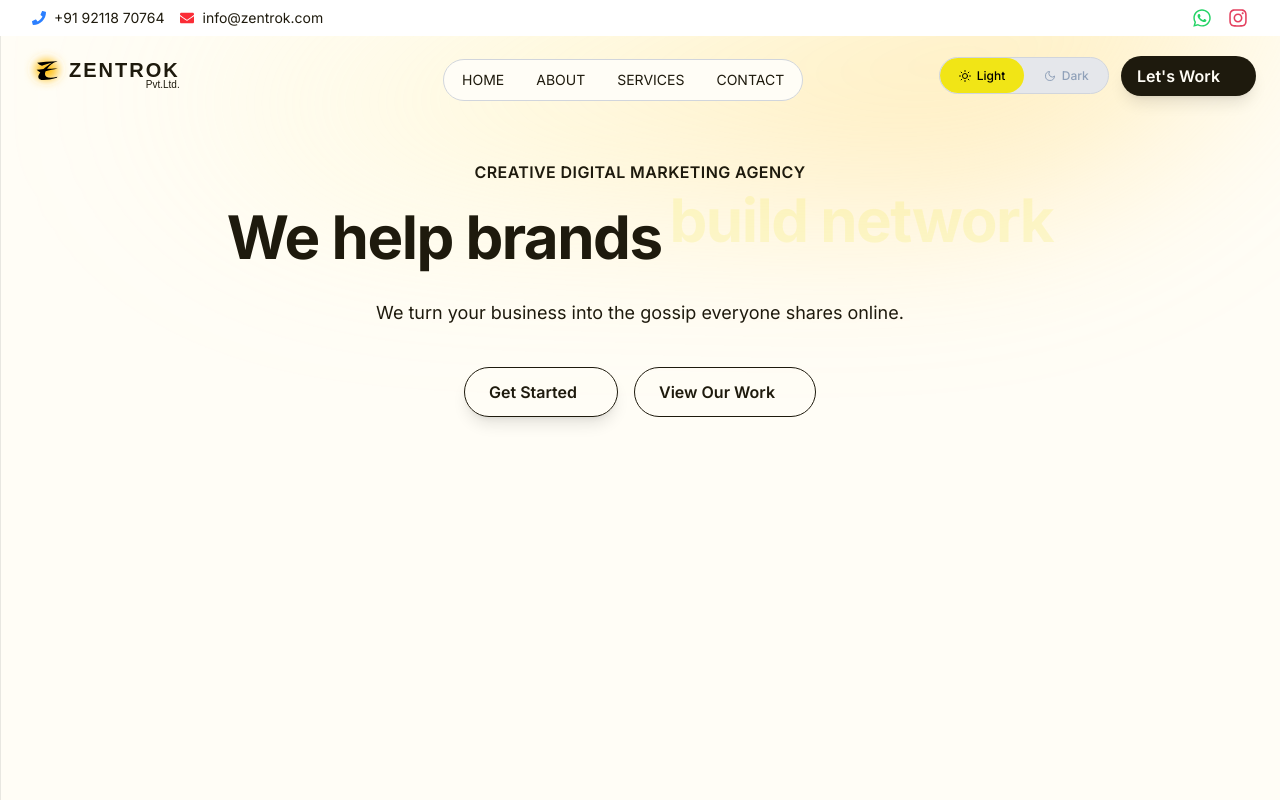
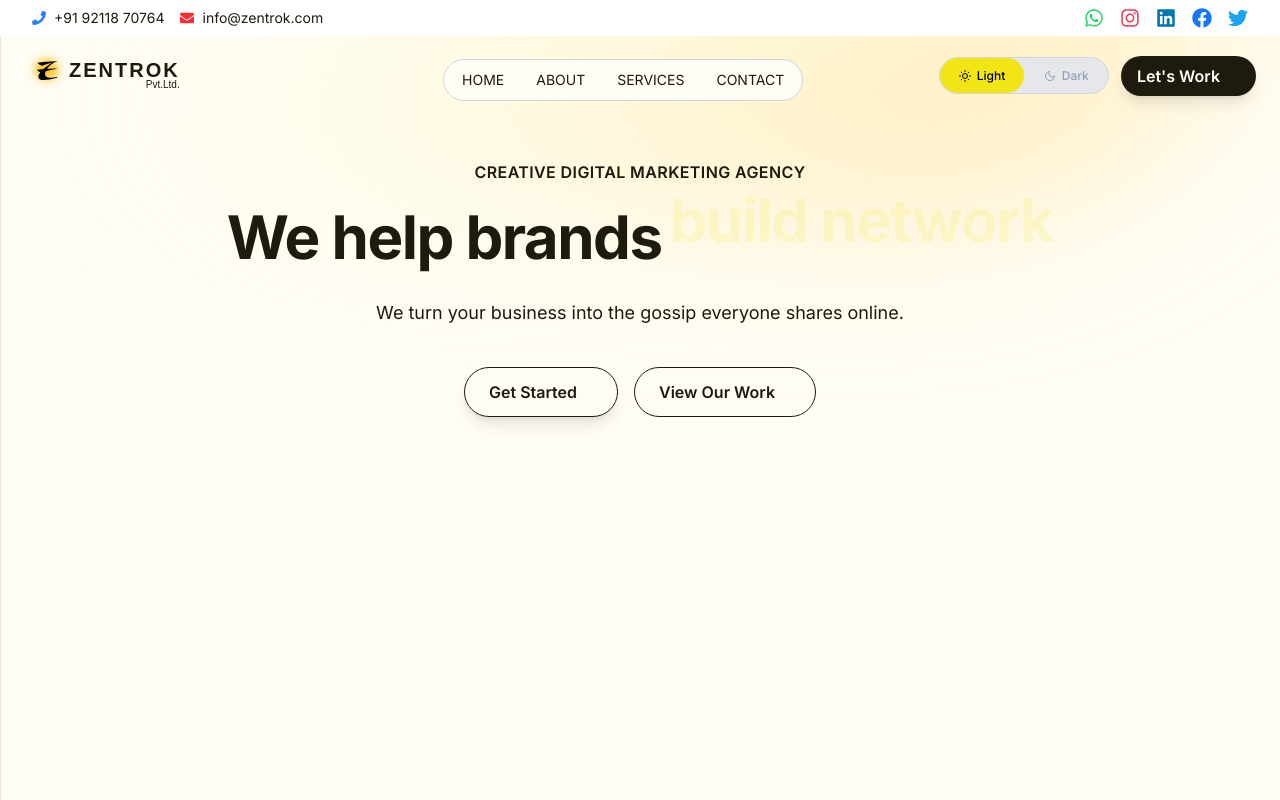
Before and after one commit to Zentrok-Private-Limited/Zentrok, a Next.js app: page / in a window 1280 px wide. Shown: the top 800 px of the page. Built offline with nearby package versions, Linux system fonts and the light colour scheme; a web font is replaced by a local one.

Commit message:
links updated

```diff
--- a/components/Footer.tsx
+++ b/components/Footer.tsx
@@ -56,9 +56,9 @@ const AnimatedFooter: React.FC = () => {
 
   // Socials with brand colors
   const socialIcons = [
-    { Icon: FaFacebookF, link: "#", color: "#1877F2" }, // Facebook blue
-    { Icon: FaTwitter, link: "#", color: "#1DA1F2" }, // Twitter sky blue
-    { Icon: FaInstagram, link: "#", color: "#E4405F" }, // Instagram pink/red
+    { Icon: FaFacebookF, link: "https://www.facebook.com/profile.php?id=61579906194112", color: "#1877F2" }, // Facebook blue
+    { Icon: FaTwitter, link: "https://x.com/Zentrok_05", color: "#1DA1F2" }, // Twitter sky blue
+    { Icon: FaInstagram, link: "https://www.instagram.com/zentrok_/", color: "#E4405F" }, // Instagram pink/red
     { Icon: FaLinkedinIn, link: "#", color: "#0077B5" }, // LinkedIn blue
   ];
 
--- a/components/UpperNavbar.tsx
+++ b/components/UpperNavbar.tsx
@@ -1,12 +1,23 @@
 // src/components/UpperNavbar.tsx
 import React from "react";
-import { FaPhone, FaEnvelope, FaWhatsapp, FaInstagram } from "react-icons/fa";
+import {
+  FaPhone,
+  FaEnvelope,
+  FaWhatsapp,
+  FaInstagram,
+  FaLinkedin,
+  FaFacebook,
+  FaTwitter,
+} from "react-icons/fa";
 import { motion } from "framer-motion";
 
 // Social icons with their brand colors
 const socialIcons = [
   { Icon: FaWhatsapp, link: "https://wa.me/919211870764", color: "#25D366" }, // WhatsApp green
-  { Icon: FaInstagram, link: "#", color: "#E4405F" }, // Instagram pink
+  { Icon: FaInstagram, link: "https://www.instagram.com/zentrok_/", color: "#E4405F" }, // Instagram pink
+  { Icon: FaLinkedin, link: "https://linkedin.com/", color: "#0077B5" }, // LinkedIn blue
+  { Icon: FaFacebook, link: "https://www.facebook.com/profile.php?id=61579906194112", color: "#1877F2" }, // Facebook blue
+  { Icon: FaTwitter, link: "https://x.com/Zentrok_05", color: "#1DA1F2" }, // Twitter light blue
 ];
 
 const UpperNavbar: React.FC = () => {
@@ -20,14 +31,14 @@ const UpperNavbar: React.FC = () => {
             href="tel:+919211870764"
             className="flex items-center hover:text-[var(--sun)] transition-colors"
           >
-            <FaPhone className="mr-2 text-blue-500" /> {/* Phone Blue */}
+            <FaPhone className="mr-2 text-blue-500" />
             <span>+91 92118 70764</span>
           </a>
           <a
             href="mailto:support@zentrok.com"
             className="flex items-center hover:text-[var(--sun)] transition-colors"
           >
-            <FaEnvelope className="mr-2 text-red-500" /> {/* Gmail Red */}
+            <FaEnvelope className="mr-2 text-red-500" />
             <span>info@zentrok.com</span>
           </a>
         </div>
```
